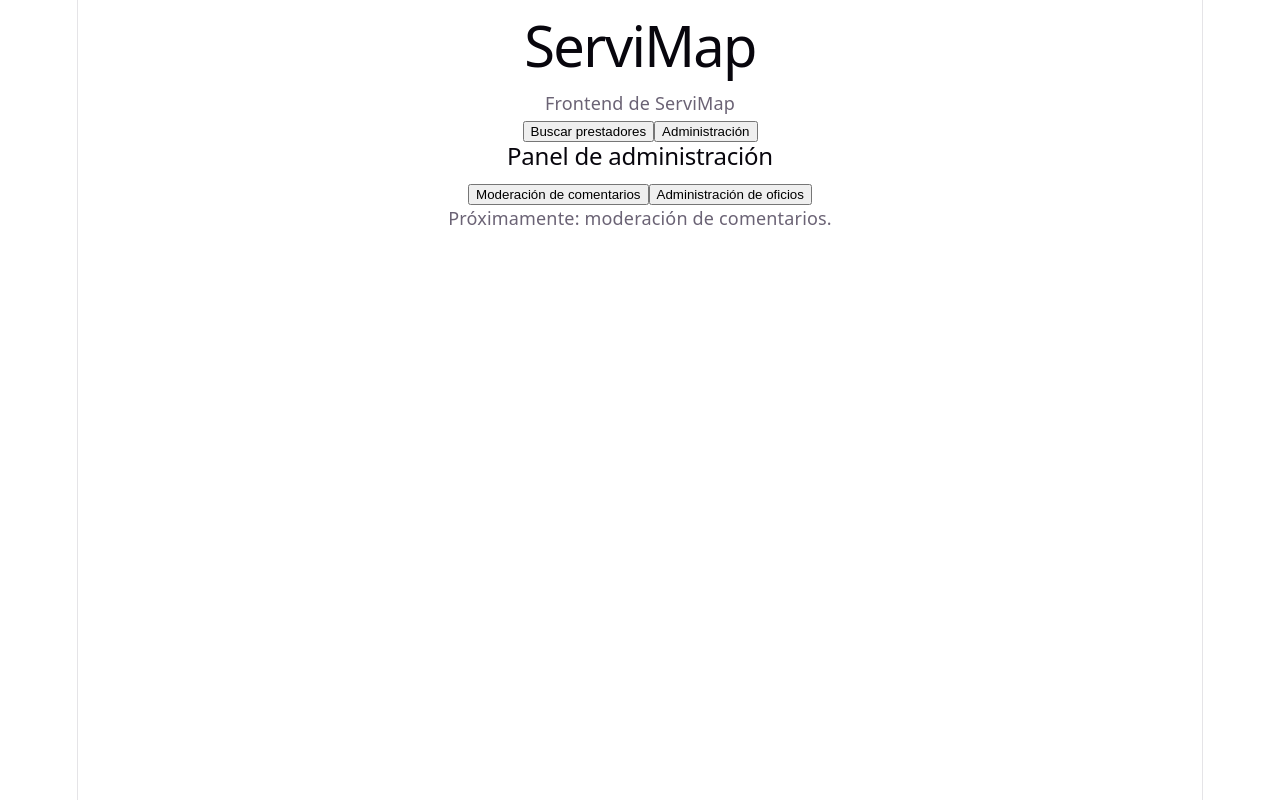
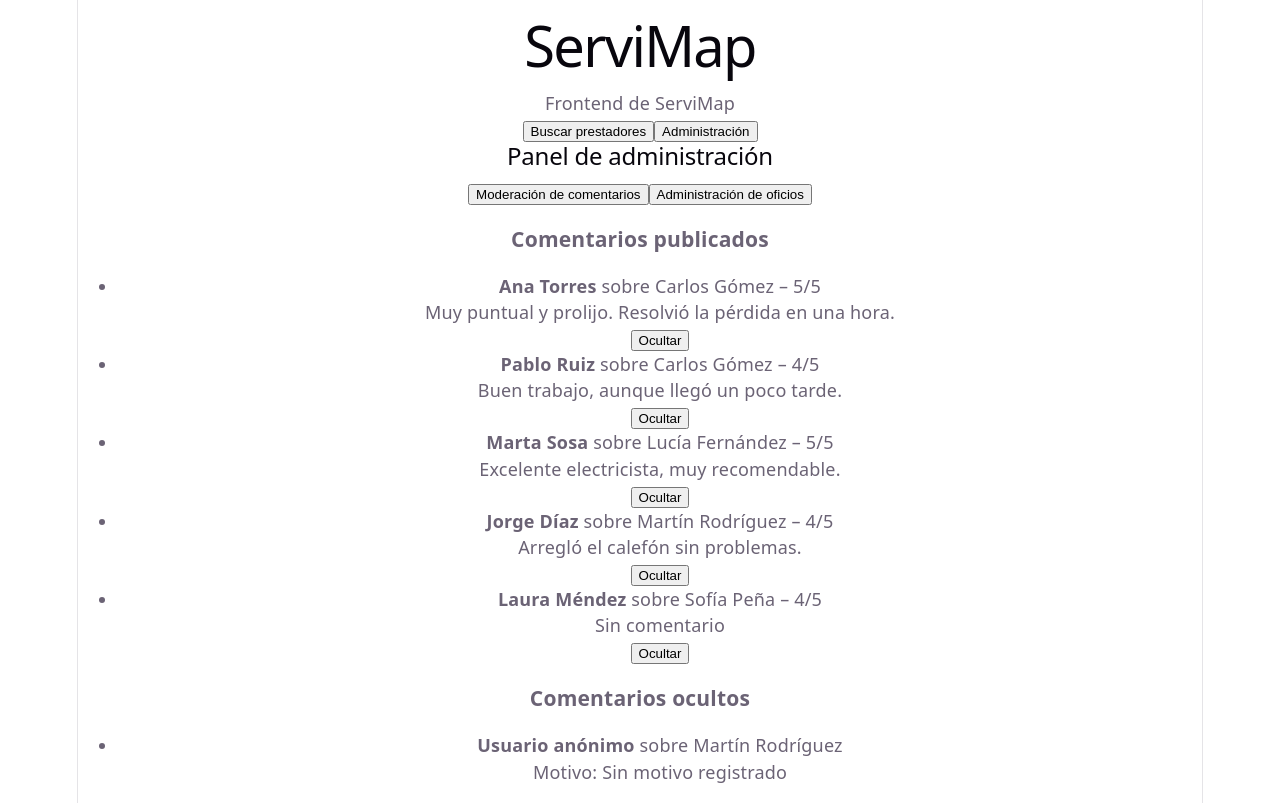
Before and after one commit to orianalinaferrari/servimap-frontend, a React (Vite) app: page / in a window 1280 px wide. Both pictures are taken after a click on the button "Administración". Built offline with nearby package versions, Linux system fonts and the light colour scheme.

Commit message:
Conectar moderación de comentarios al panel

```diff
--- a/src/App.jsx
+++ b/src/App.jsx
@@ -4,9 +4,16 @@ import { BuscadorPrestadores } from './components/BuscadorPrestadores'
 import { PanelAdministracion } from './components/PanelAdministracion'
 import { calificacionesMock } from './data/calificacionesMock'
 import { prestadoresMock } from './data/prestadoresMock'
+import { moderarCalificacion } from './utils/reputacion'
 
 function App() {
   const [vista, setVista] = useState('busqueda')
+  const [calificaciones, setCalificaciones] = useState(calificacionesMock)
+
+  function handleModerar(id, motivo) {
+    const hoy = new Date().toLocaleDateString('en-CA')
+    setCalificaciones(moderarCalificacion(calificaciones, id, motivo, hoy))
+  }
 
   return (
     <main>
@@ -31,12 +38,15 @@ function App() {
       </nav>
 
       {vista === 'busqueda' && (
-        <BuscadorPrestadores
+        <BuscadorPrestadores prestadores={prestadoresMock} calificaciones={calificaciones} />
+      )}
+      {vista === 'admin' && (
+        <PanelAdministracion
           prestadores={prestadoresMock}
-          calificaciones={calificacionesMock}
+          calificaciones={calificaciones}
+          onModerar={handleModerar}
         />
       )}
-      {vista === 'admin' && <PanelAdministracion />}
     </main>
   )
 }
--- a/src/components/PanelAdministracion.jsx
+++ b/src/components/PanelAdministracion.jsx
@@ -1,11 +1,16 @@
 import { useState } from 'react'
+import { ModeracionComentarios } from './ModeracionComentarios'
 
 const SECCIONES = [
   { id: 'comentarios', nombre: 'Moderación de comentarios' },
   { id: 'oficios', nombre: 'Administración de oficios' },
 ]
 
-export function PanelAdministracion() {
+export function PanelAdministracion({
+  prestadores = [],
+  calificaciones = [],
+  onModerar = () => {},
+}) {
   const [seccionActiva, setSeccionActiva] = useState('comentarios')
 
   return (
@@ -25,7 +30,13 @@ export function PanelAdministracion() {
         ))}
       </nav>
 
-      {seccionActiva === 'comentarios' && <p>Próximamente: moderación de comentarios.</p>}
+      {seccionActiva === 'comentarios' && (
+        <ModeracionComentarios
+          prestadores={prestadores}
+          calificaciones={calificaciones}
+          onModerar={onModerar}
+        />
+      )}
       {seccionActiva === 'oficios' && <p>Próximamente: administración de oficios.</p>}
     </section>
   )
```
Also changed, not shown: 1 other file (tests, documents, lock files or other folders).
